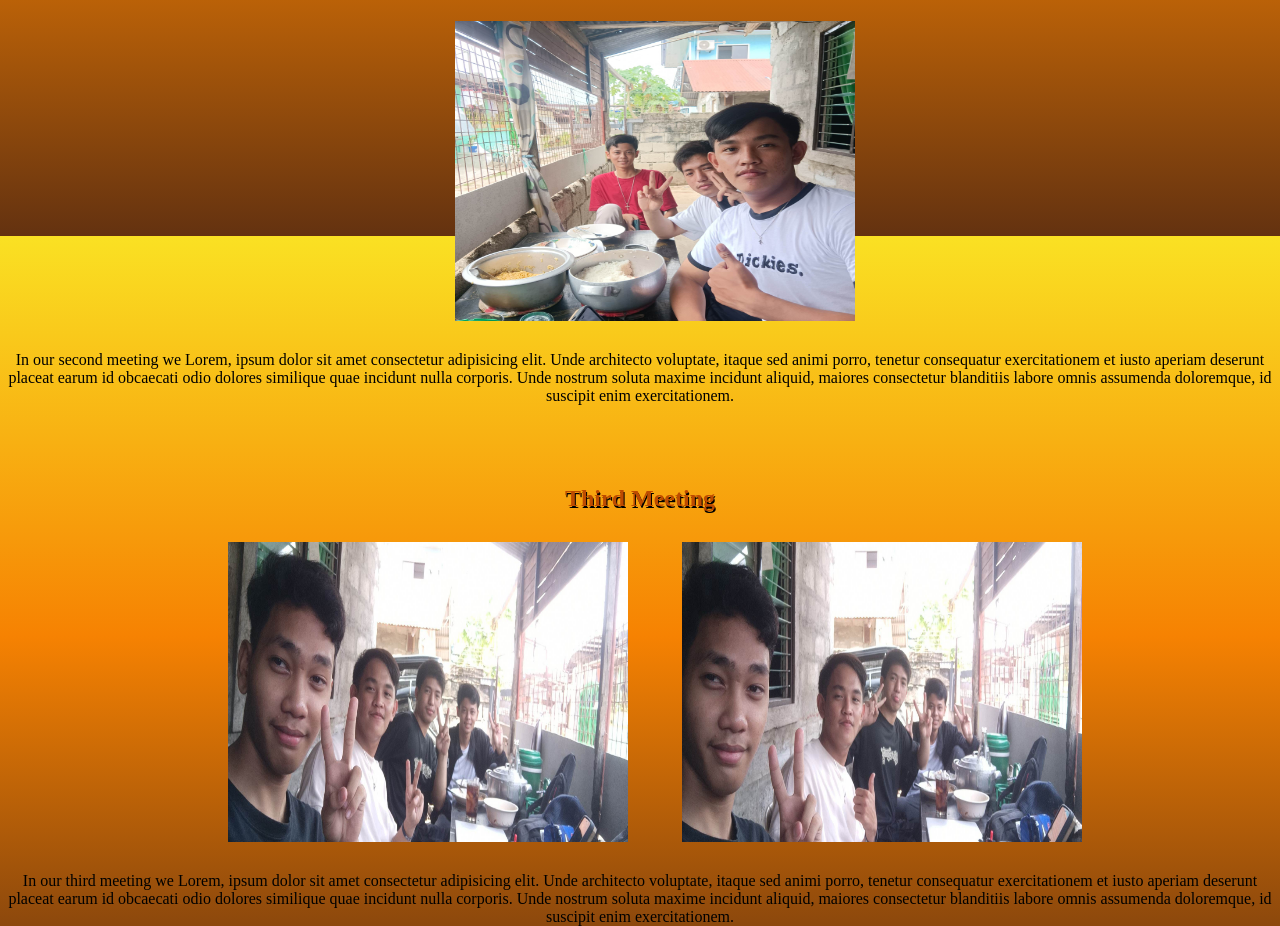
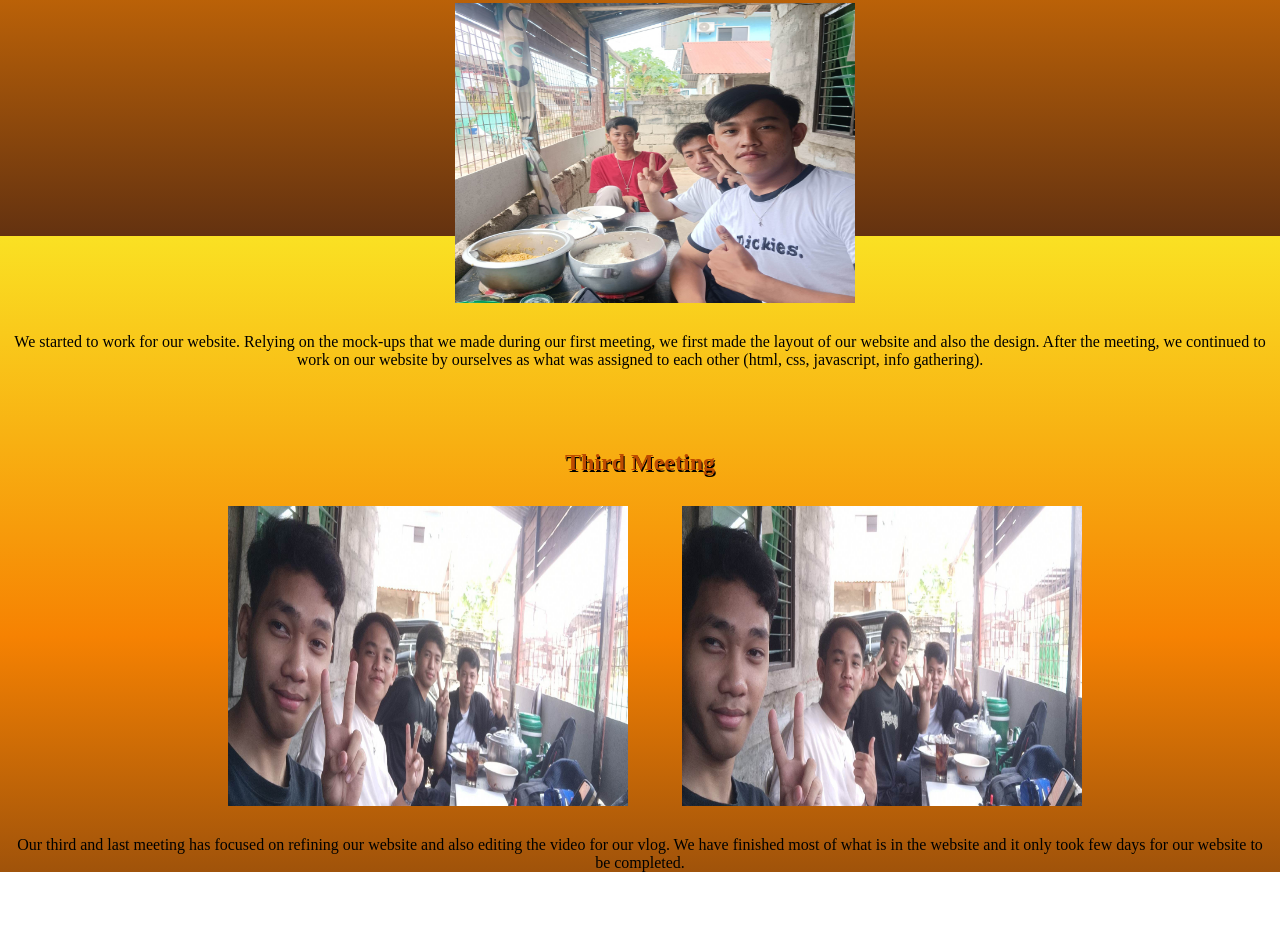
Before and after one commit to MarcusIvanMiranda/mb.ws, a plain HTML site: page vlog.html in a window 1280 px wide. Shown: the part 1364-2290 px from the top of the page. After the commit the page ends 2236 px from the top, so only its background shows below. Drawn offline with Linux system fonts and the light colour scheme; a script that the page names is missing.

Commit message:
Update vlog.html

```diff
--- a/vlog.html
+++ b/vlog.html
@@ -30,18 +30,18 @@
             <img src="docpic/1stmeet.jpg" class="doc1">
             <img src="docpic/1stmeer2.jpg" class="doc1">
             <img src="docpic/1stmeet3.jpg" class="doc1">
-            <p>In our first meeting we Lorem, ipsum dolor sit amet consectetur adipisicing elit. Unde architecto voluptate, itaque sed animi porro, tenetur consequatur exercitationem et iusto aperiam deserunt placeat earum id obcaecati odio dolores similique quae incidunt nulla corporis. Unde nostrum soluta maxime incidunt aliquid, maiores consectetur blanditiis labore omnis assumenda doloremque, id suscipit enim exercitationem.</p>
+            <p>At our first meeting, we talked about what our will website would be. So we brainstormed what will be the format of our website: how many pages will it have, and what will be the details our website will have (informations, designs, interactions).</p>
 
             <h2>Second Meeting</h2>
             <img src="docpic/2ndmeet.jpg" class="doc1">
             <img src="docpic/2ndmeet2.jpg" class="doc1">
             <img src="docpic/2ndmeet3.jpg" class="doc1">
-            <p>In our second meeting we Lorem, ipsum dolor sit amet consectetur adipisicing elit. Unde architecto voluptate, itaque sed animi porro, tenetur consequatur exercitationem et iusto aperiam deserunt placeat earum id obcaecati odio dolores similique quae incidunt nulla corporis. Unde nostrum soluta maxime incidunt aliquid, maiores consectetur blanditiis labore omnis assumenda doloremque, id suscipit enim exercitationem.</p>
+            <p>We started to work for our website. Relying on the mock-ups that we made during our first meeting, we first made the layout of our website and also the design. After the meeting, we continued to work on our website by ourselves as what was assigned to each other (html, css, javascript, info gathering).</p>
 
             <h2>Third Meeting</h2>
             <img src="docpic/3rdmeet.jpg" class="doc1">
             <img src="docpic/3rdmeet2.jpg" class="doc1">
-            <p>In our third meeting we Lorem, ipsum dolor sit amet consectetur adipisicing elit. Unde architecto voluptate, itaque sed animi porro, tenetur consequatur exercitationem et iusto aperiam deserunt placeat earum id obcaecati odio dolores similique quae incidunt nulla corporis. Unde nostrum soluta maxime incidunt aliquid, maiores consectetur blanditiis labore omnis assumenda doloremque, id suscipit enim exercitationem.</p>
+            <p>Our third and last meeting has focused on refining our website and also editing the video for our vlog. We have finished most of what is in the website and it only took few days for our website to be completed.</p>
 
         </main>
     </div>
```
